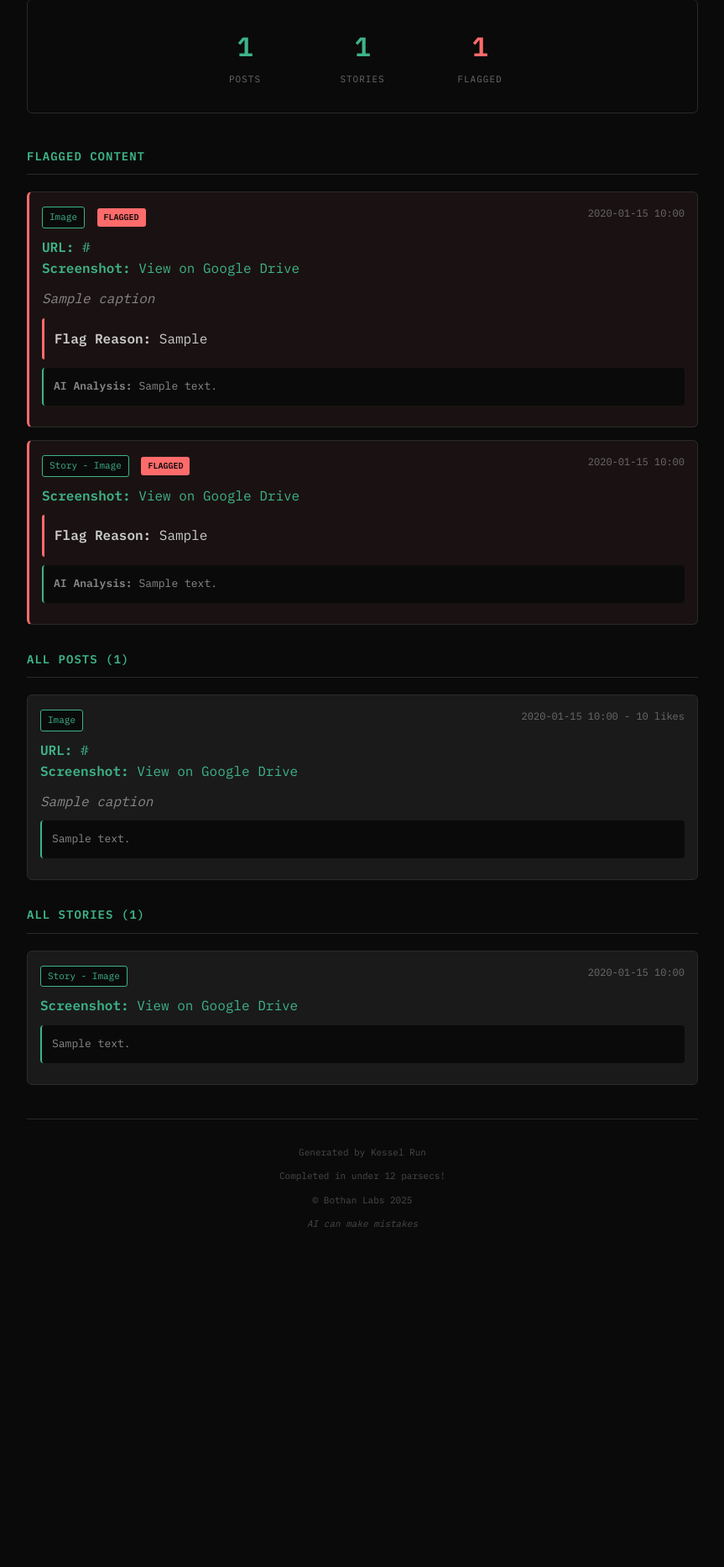
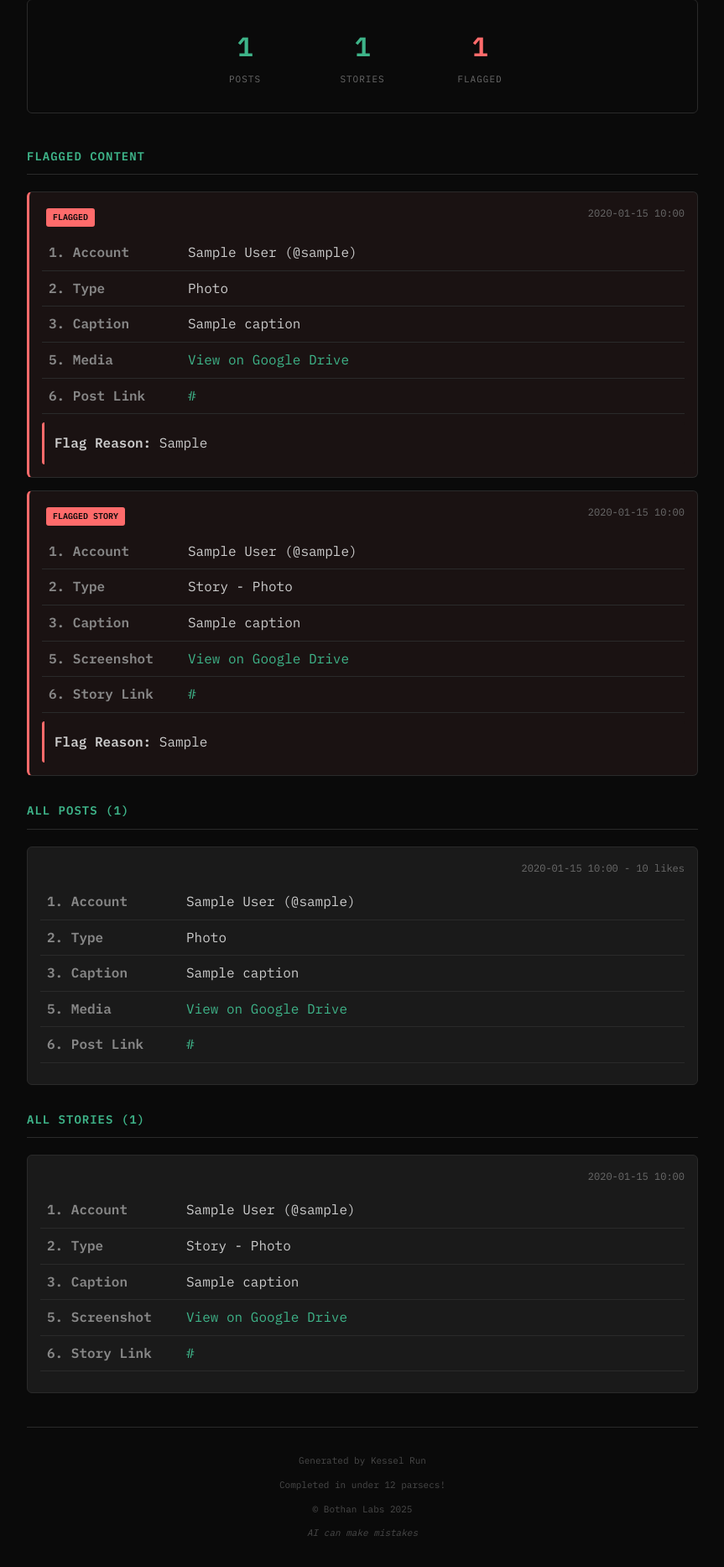
Before and after one commit to awm-miller/project-kesselrun, a Flask app: template templates/report_email.html in a window 1280 px wide. Shown: the part 698-2564 px from the top of the page at 84% size, without its empty margins (208-1071 px from the left). Before the commit the page ends 2159 px from the top, so only its background shows below. Run offline with Flask 3, Linux system fonts and the light colour scheme; the template is opened without the code that fills it: most values are stand-ins (such as "Sample title", 1, 10 or a date in 2020).

Commit message:
improvements to report format

```diff
--- a/config.py
+++ b/config.py
@@ -17,8 +17,9 @@ GEMINI_MODEL = "gemini-2.0-flash"
 # Anti-bot detection
 ACCOUNT_DELAY_MIN = 20  # seconds between accounts
 ACCOUNT_DELAY_MAX = 40  # seconds between accounts
-STORY_DELAY_MIN = 5  # seconds between story fetches
-STORY_DELAY_MAX = 15  # seconds between story fetches
+STORY_DELAY_MIN = 5  # seconds before fetching account's stories
+STORY_DELAY_MAX = 15  # seconds before fetching account's stories
+STORY_ITEM_DELAY = 5  # seconds between individual story items
 STARTUP_DELAY_MAX = 2700  # max random delay before run starts (45 minutes)
 
 # Paths
--- a/scraper.py
+++ b/scraper.py
@@ -24,6 +24,7 @@ from config import (
     COOKIES_FILE,
     STORY_DELAY_MIN,
     STORY_DELAY_MAX,
+    STORY_ITEM_DELAY,
 )
 
 logger = logging.getLogger("scraper")
@@ -304,6 +305,11 @@ class InstagramScraper:
             for story in self.loader.get_stories(userids=[profile.userid]):
                 for i, item in enumerate(story.get_items()):
                     try:
+                        # Delay between story items (except first one)
+                        if i > 0:
+                            logger.info(f"    Waiting {STORY_ITEM_DELAY}s before next story item...")
+                            time.sleep(STORY_ITEM_DELAY)
+
                         is_video = item.is_video
                         media_url = item.video_url if is_video else item.url
 
--- a/templates/report_email.html
+++ b/templates/report_email.html
@@ -143,6 +143,22 @@
             font-style: italic;
             color: #888;
         }
+        .content-details {
+            width: 100%;
+            border-collapse: collapse;
+            margin: 10px 0;
+        }
+        .content-details td {
+            padding: 8px;
+            border-bottom: 1px solid #2a2a2a;
+            color: #ccc;
+            vertical-align: top;
+        }
+        .content-details td:first-child {
+            width: 150px;
+            color: #888;
+            white-space: nowrap;
+        }
         .post-description {
             margin: 10px 0;
             padding: 12px;
@@ -237,50 +253,91 @@
         <div class="post flagged">
             <div class="post-header">
                 <span>
-                    <span class="post-type">{{ 'Video' if post.is_video else 'Image' }}</span>
                     <span class="flagged-badge">FLAGGED</span>
                 </span>
                 <span class="post-date">{{ post.date[:16].replace('T', ' ') }}</span>
             </div>
-            <div><strong>URL:</strong> <a href="{{ post.url }}">{{ post.url }}</a></div>
+            <table class="content-details">
+                <tr>
+                    <td><strong>1. Account</strong></td>
+                    <td>{{ profile.full_name }} (@{{ username }})</td>
+                </tr>
+                <tr>
+                    <td><strong>2. Type</strong></td>
+                    <td>{{ 'Video' if post.is_video else 'Photo' }}</td>
+                </tr>
+                <tr>
+                    <td><strong>3. Caption</strong></td>
+                    <td>{{ post.caption if post.caption else '(no caption)' }}</td>
+                </tr>
+                {% if post.is_video and post.video_transcript %}
+                <tr>
+                    <td><strong>4. Transcript</strong></td>
+                    <td>{{ post.video_transcript }}</td>
+                </tr>
+                {% endif %}
                 {% if post.gdrive_file_id %}
-            <div><strong>Screenshot:</strong> <a href="https://drive.google.com/file/d/{{ post.gdrive_file_id }}/view" target="_blank">View on Google Drive</a></div>
+                <tr>
+                    <td><strong>5. Media</strong></td>
+                    <td><a href="https://drive.google.com/file/d/{{ post.gdrive_file_id }}/view" target="_blank">View on Google Drive</a></td>
+                </tr>
                 {% endif %}
-            {% if post.caption %}
-            <div class="post-caption">{{ post.caption }}</div>
-            {% endif %}
+                <tr>
+                    <td><strong>6. Post Link</strong></td>
+                    <td><a href="{{ post.url }}">{{ post.url }}</a></td>
+                </tr>
+            </table>
             <div class="flag-reason">
                 <strong>Flag Reason:</strong> {{ post.flag_reason }}
             </div>
-            {% if post.media_description %}
-            <div class="post-description">
-                <strong>AI Analysis:</strong> {{ post.media_description }}
-            </div>
-            {% endif %}
         </div>
         {% endfor %}
         {% for story in flagged_stories %}
         <div class="post flagged">
             <div class="post-header">
                 <span>
-                    <span class="post-type">Story - {{ 'Video' if story.is_video else 'Image' }}</span>
-                    <span class="flagged-badge">FLAGGED</span>
+                    <span class="flagged-badge">FLAGGED STORY</span>
                 </span>
                 <span class="post-date">{{ story.date[:16].replace('T', ' ') }}</span>
             </div>
+            <table class="content-details">
+                <tr>
+                    <td><strong>1. Account</strong></td>
+                    <td>{{ profile.full_name }} (@{{ username }})</td>
+                </tr>
+                <tr>
+                    <td><strong>2. Type</strong></td>
+                    <td>Story - {{ 'Video' if story.is_video else 'Photo' }}</td>
+                </tr>
+                <tr>
+                    <td><strong>3. Caption</strong></td>
+                    <td>{{ story.caption if story.caption else '(no caption)' }}</td>
+                </tr>
+                {% if story.is_video and story.video_transcript %}
+                <tr>
+                    <td><strong>4. Transcript</strong></td>
+                    <td>{{ story.video_transcript }}</td>
+                </tr>
+                {% endif %}
                 {% if story.gdrive_screenshot_id %}
-            <div><strong>Screenshot:</strong> <a href="https://drive.google.com/file/d/{{ story.gdrive_screenshot_id }}/view" target="_blank">View on Google Drive</a></div>
+                <tr>
+                    <td><strong>5. Screenshot</strong></td>
+                    <td><a href="https://drive.google.com/file/d/{{ story.gdrive_screenshot_id }}/view" target="_blank">View on Google Drive</a></td>
+                </tr>
                 {% elif story.gdrive_file_id %}
-            <div><strong>Screenshot:</strong> <a href="https://drive.google.com/file/d/{{ story.gdrive_file_id }}/view" target="_blank">View on Google Drive</a></div>
+                <tr>
+                    <td><strong>5. Media</strong></td>
+                    <td><a href="https://drive.google.com/file/d/{{ story.gdrive_file_id }}/view" target="_blank">View on Google Drive</a></td>
+                </tr>
                 {% endif %}
+                <tr>
+                    <td><strong>6. Story Link</strong></td>
+                    <td><a href="{{ story.url }}">{{ story.url }}</a></td>
+                </tr>
+            </table>
             <div class="flag-reason">
                 <strong>Flag Reason:</strong> {{ story.flag_reason }}
             </div>
-            {% if story.media_description %}
-            <div class="post-description">
-                <strong>AI Analysis:</strong> {{ story.media_description }}
-            </div>
-            {% endif %}
         </div>
         {% endfor %}
     </div>
@@ -292,23 +349,40 @@
         <div class="post{% if post.flagged %} flagged{% endif %}">
             <div class="post-header">
                 <span>
-                    <span class="post-type">{{ 'Video' if post.is_video else 'Image' }}</span>
                     {% if post.flagged %}<span class="flagged-badge">FLAGGED</span>{% endif %}
                 </span>
                 <span class="post-date">{{ post.date[:16].replace('T', ' ') }} - {{ post.likes }} likes</span>
             </div>
-            <div><strong>URL:</strong> <a href="{{ post.url }}">{{ post.url }}</a></div>
+            <table class="content-details">
+                <tr>
+                    <td><strong>1. Account</strong></td>
+                    <td>{{ profile.full_name }} (@{{ username }})</td>
+                </tr>
+                <tr>
+                    <td><strong>2. Type</strong></td>
+                    <td>{{ 'Video' if post.is_video else 'Photo' }}</td>
+                </tr>
+                <tr>
+                    <td><strong>3. Caption</strong></td>
+                    <td>{{ post.caption if post.caption else '(no caption)' }}</td>
+                </tr>
+                {% if post.is_video and post.video_transcript %}
+                <tr>
+                    <td><strong>4. Transcript</strong></td>
+                    <td>{{ post.video_transcript }}</td>
+                </tr>
+                {% endif %}
                 {% if post.gdrive_file_id %}
-            <div><strong>Screenshot:</strong> <a href="https://drive.google.com/file/d/{{ post.gdrive_file_id }}/view" target="_blank">View on Google Drive</a></div>
+                <tr>
+                    <td><strong>5. Media</strong></td>
+                    <td><a href="https://drive.google.com/file/d/{{ post.gdrive_file_id }}/view" target="_blank">View on Google Drive</a></td>
+                </tr>
                 {% endif %}
-            {% if post.caption %}
-            <div class="post-caption">{{ post.caption }}</div>
-            {% endif %}
-            {% if post.media_description %}
-            <div class="post-description">
-                {{ post.media_description }}
-            </div>
-            {% endif %}
+                <tr>
+                    <td><strong>6. Post Link</strong></td>
+                    <td><a href="{{ post.url }}">{{ post.url }}</a></td>
+                </tr>
+            </table>
             {% if post.flagged %}
             <div class="flag-reason">
                 <strong>Flag Reason:</strong> {{ post.flag_reason }}
@@ -325,21 +399,45 @@
         <div class="post{% if story.flagged %} flagged{% endif %}">
             <div class="post-header">
                 <span>
-                    <span class="post-type">Story - {{ 'Video' if story.is_video else 'Image' }}</span>
                     {% if story.flagged %}<span class="flagged-badge">FLAGGED</span>{% endif %}
                 </span>
                 <span class="post-date">{{ story.date[:16].replace('T', ' ') }}</span>
             </div>
+            <table class="content-details">
+                <tr>
+                    <td><strong>1. Account</strong></td>
+                    <td>{{ profile.full_name }} (@{{ username }})</td>
+                </tr>
+                <tr>
+                    <td><strong>2. Type</strong></td>
+                    <td>Story - {{ 'Video' if story.is_video else 'Photo' }}</td>
+                </tr>
+                <tr>
+                    <td><strong>3. Caption</strong></td>
+                    <td>{{ story.caption if story.caption else '(no caption)' }}</td>
+                </tr>
+                {% if story.is_video and story.video_transcript %}
+                <tr>
+                    <td><strong>4. Transcript</strong></td>
+                    <td>{{ story.video_transcript }}</td>
+                </tr>
+                {% endif %}
                 {% if story.gdrive_screenshot_id %}
-            <div><strong>Screenshot:</strong> <a href="https://drive.google.com/file/d/{{ story.gdrive_screenshot_id }}/view" target="_blank">View on Google Drive</a></div>
+                <tr>
+                    <td><strong>5. Screenshot</strong></td>
+                    <td><a href="https://drive.google.com/file/d/{{ story.gdrive_screenshot_id }}/view" target="_blank">View on Google Drive</a></td>
+                </tr>
                 {% elif story.gdrive_file_id %}
-            <div><strong>Screenshot:</strong> <a href="https://drive.google.com/file/d/{{ story.gdrive_file_id }}/view" target="_blank">View on Google Drive</a></div>
+                <tr>
+                    <td><strong>5. Media</strong></td>
+                    <td><a href="https://drive.google.com/file/d/{{ story.gdrive_file_id }}/view" target="_blank">View on Google Drive</a></td>
+                </tr>
                 {% endif %}
-            {% if story.media_description %}
-            <div class="post-description">
-                {{ story.media_description }}
-            </div>
-            {% endif %}
+                <tr>
+                    <td><strong>6. Story Link</strong></td>
+                    <td><a href="{{ story.url }}">{{ story.url }}</a></td>
+                </tr>
+            </table>
             {% if story.flagged %}
             <div class="flag-reason">
                 <strong>Flag Reason:</strong> {{ story.flag_reason }}
```
Also changed, not shown: analyzer.py (+79 -83 lines), monitor.py (+167 -64 lines), templates/report_pdf.html (+30 -36 lines). Lines whose indentation alone changed are shown as unchanged.
